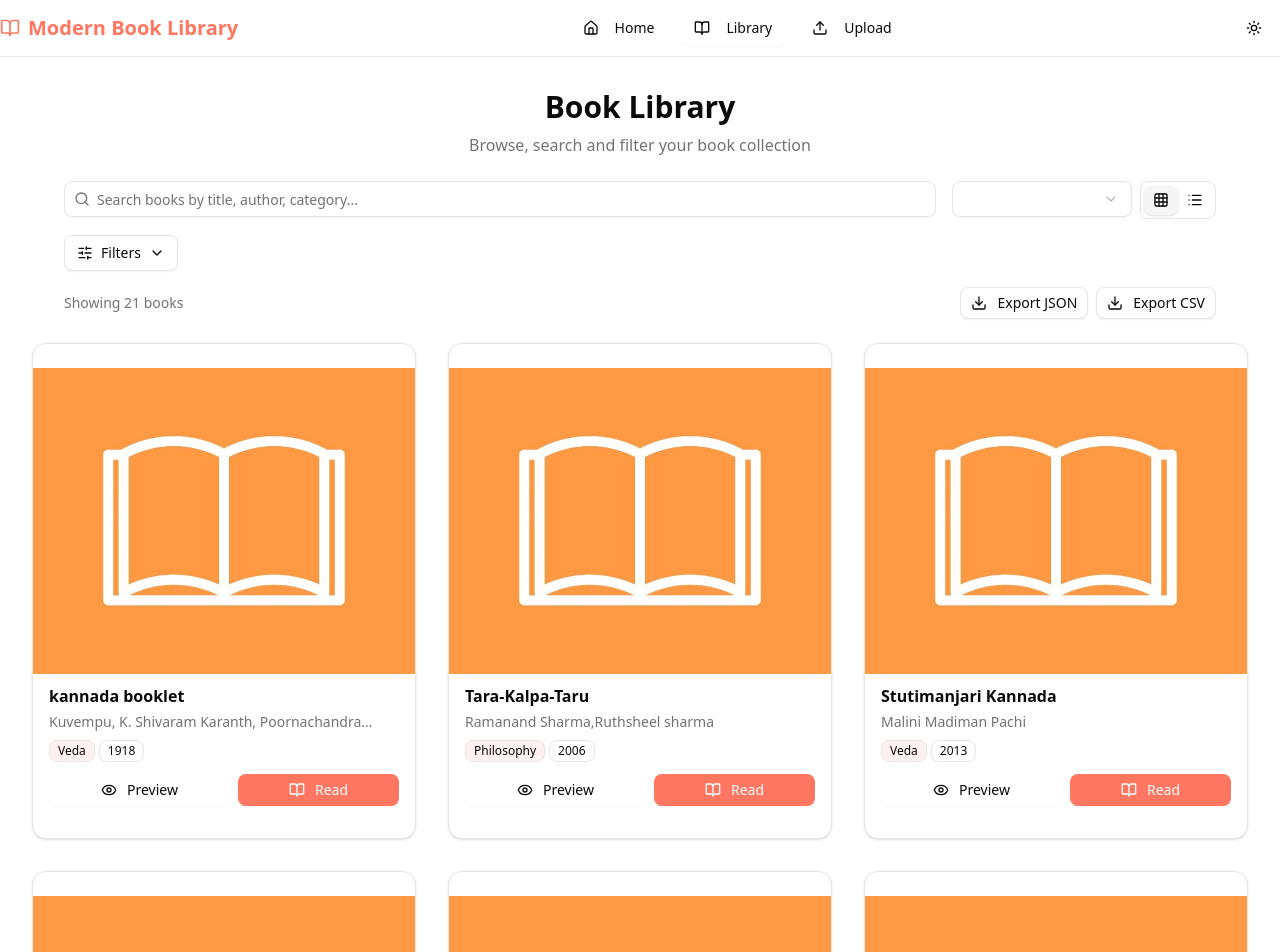
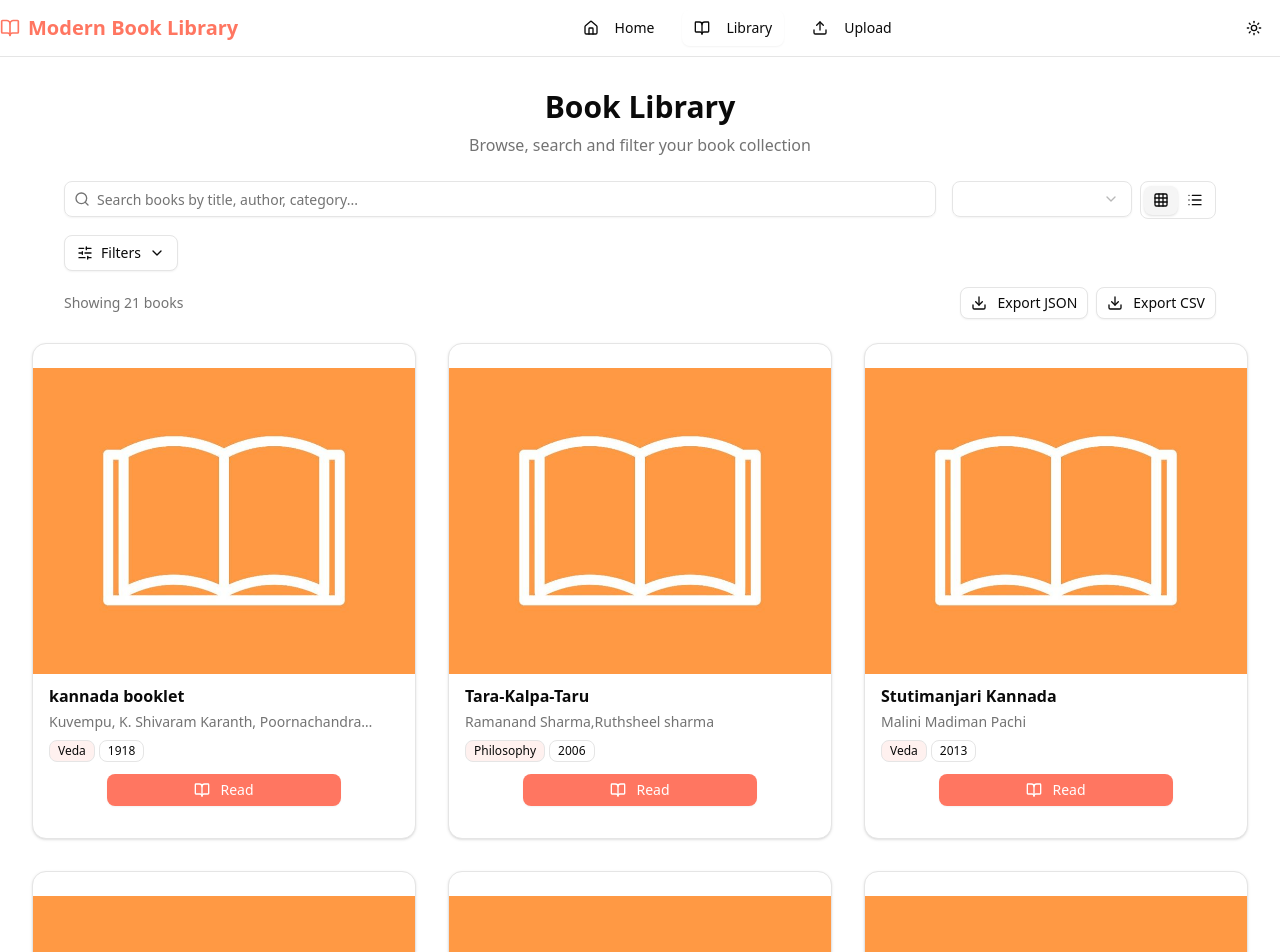
Before and after one commit to Demigod1410/Next-Library, a Next.js app: page /library in a window 1280 px wide. Shown: the top 952 px of the page. Built offline with nearby package versions, Linux system fonts and the light colour scheme.

Commit message:
added read button

```diff
--- a/src/components/BookCard.jsx
+++ b/src/components/BookCard.jsx
@@ -5,11 +5,9 @@ import PropTypes from "prop-types";
 import { Card, CardContent, CardFooter, CardHeader } from "@/components/ui/card";
 import { Badge } from "@/components/ui/badge";
 import { Button } from "@/components/ui/button";
-import { Dialog, DialogContent, DialogHeader, DialogTitle, DialogTrigger } from "@/components/ui/dialog";
-import { Eye, BookOpen, FileText } from "lucide-react";
+import { BookOpen, FileText } from "lucide-react";
 import Image from "next/image";
 import { formatDate, truncateText } from "@/utils/helpers";
-import Link from "next/link";
 /**
  * Book detail view component
  */
@@ -126,24 +124,9 @@ const BookCard = ({ book, viewMode = "grid" }) => {
             </div>
           </CardContent>
 
-          <CardFooter className={`${isGrid ? "px-4 py-2 mt-auto" : "px-4 py-2 mt-auto"} flex gap-2`}>
-            <Dialog>
-              <DialogTrigger asChild>
-                <Button variant="secondary" size="sm" className="flex-1">
-                  <Eye className="h-4 w-4 mr-1" />
-                  Preview
-                </Button>
-              </DialogTrigger>
-              <DialogContent className="max-w-4xl">
-                <DialogHeader>
-                  <DialogTitle>Book Details</DialogTitle>
-                </DialogHeader>
-                <BookDetail book={book} />
-              </DialogContent>
-            </Dialog>
-
+          <CardFooter className={`${isGrid ? "px-4 py-2 mt-auto" : "px-4 py-2 mt-auto"} flex justify-center`}>
             {book.filePath && (
-              <a href={book.filePath} target="_blank" rel="noopener noreferrer" className="flex items-center gap-2 flex-1">
+              <a href={book.filePath} target="_blank" rel="noopener noreferrer" className="w-2/3">
                 <Button variant="default" size="sm" className="w-full">
                   <BookOpen className="h-4 w-4 mr-1" />
                   Read
```
